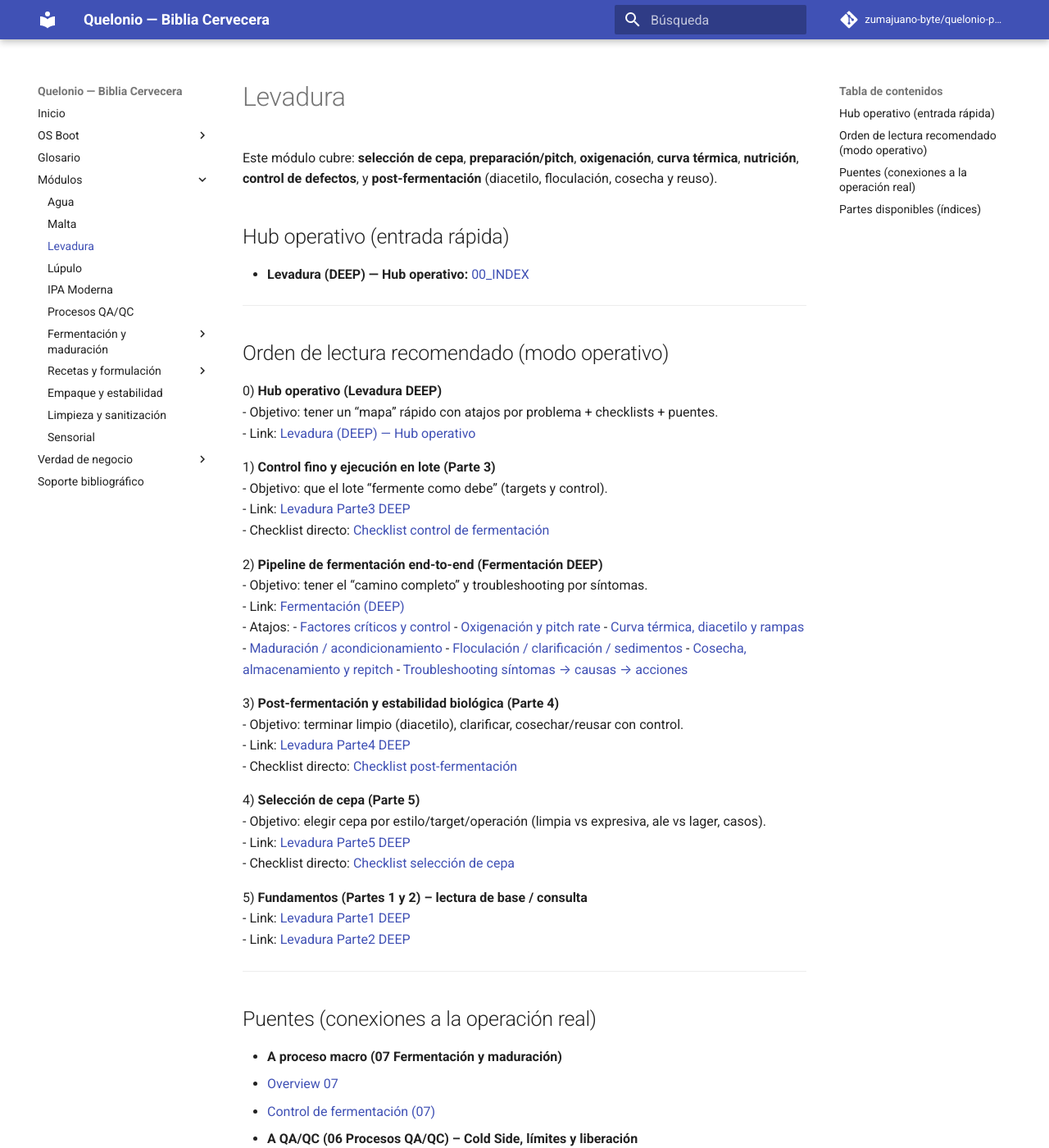
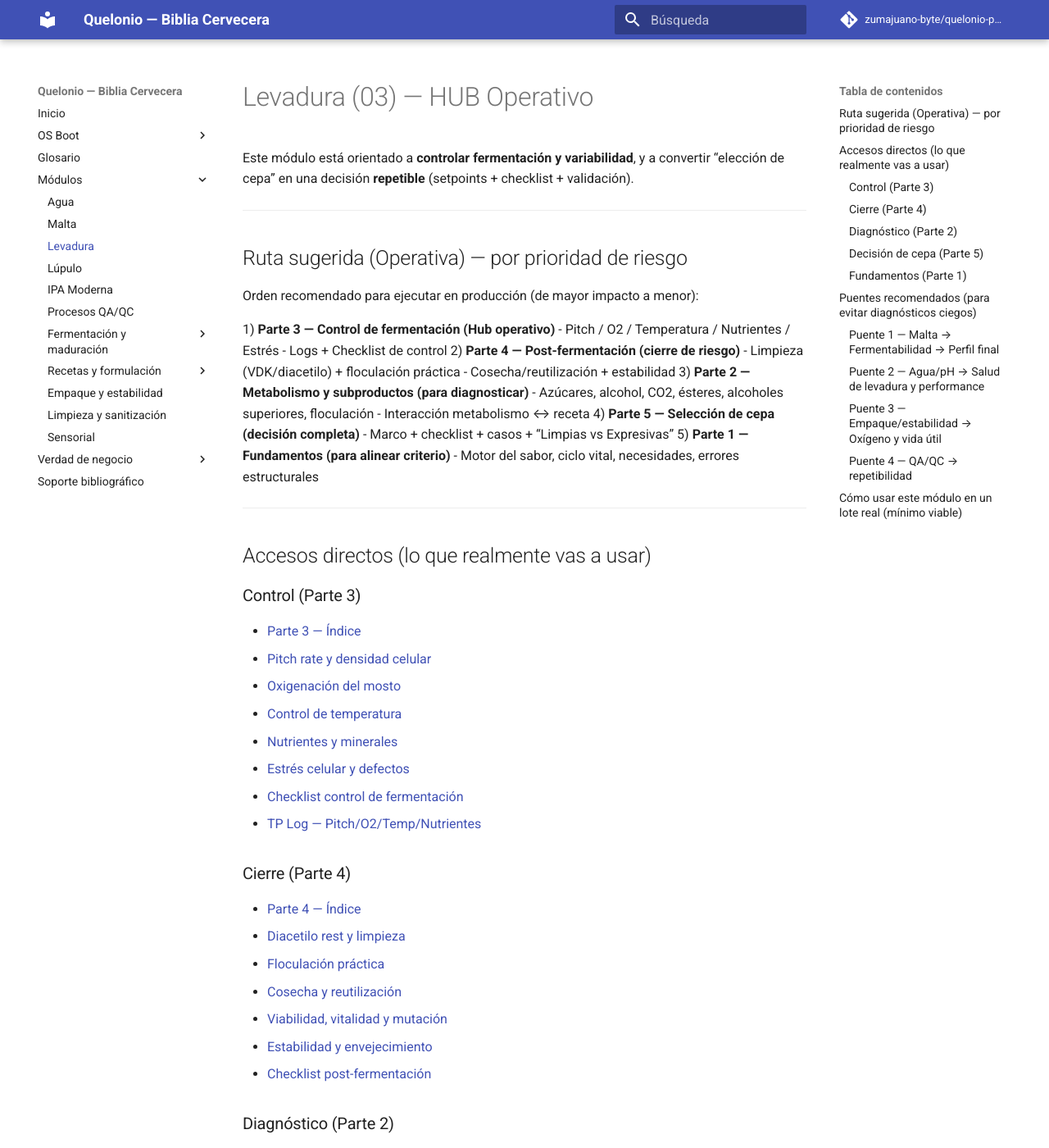
Before and after one commit to zumajuano-byte/quelonio-pages-v2, an MkDocs documentation site: the page built from docs/03_Levadura/03_Levadura.md, in a window 1280 px wide and 1400 px high. Shown: the whole window at 82% size. Built offline with MkDocs 1.6.1 and Material for MkDocs 9.7.7, drawn with Linux system fonts in a browser that asks for light colours; comment, search, counter and statistics services are not loaded; some of the changed text lies outside the part shown.

Commit message:
docs(levadura): normalize 03 hub with operativa route

```diff
--- a/docs/03_Levadura/03_Levadura.md
+++ b/docs/03_Levadura/03_Levadura.md
@@ -1,72 +1,103 @@
-# Levadura
+# Levadura (03) — HUB Operativo
 
-Este módulo cubre: **selección de cepa**, **preparación/pitch**, **oxigenación**, **curva térmica**, **nutrición**, **control de defectos**, y **post-fermentación** (diacetilo, floculación, cosecha y reuso).
-
-## Hub operativo (entrada rápida)
-- **Levadura (DEEP) — Hub operativo:** [00_INDEX](Levadura_Parte3_DEEP/00_INDEX.md)
+Este módulo está orientado a **controlar fermentación y variabilidad**, y a convertir “elección de cepa” en una decisión **repetible** (setpoints + checklist + validación).
 
 ---
 
-## Orden de lectura recomendado (modo operativo)
+## Ruta sugerida (Operativa) — por prioridad de riesgo
+Orden recomendado para ejecutar en producción (de mayor impacto a menor):
 
-0) **Hub operativo (Levadura DEEP)**
-   - Objetivo: tener un “mapa” rápido con atajos por problema + checklists + puentes.
-   - Link: [Levadura (DEEP) — Hub operativo](Levadura_Parte3_DEEP/00_INDEX.md)
-
-1) **Control fino y ejecución en lote (Parte 3)**
-   - Objetivo: que el lote “fermente como debe” (targets y control).
-   - Link: [Levadura Parte3 DEEP](Levadura_Parte3_DEEP/00_Indice_Levadura_Parte3.md)
-   - Checklist directo: [Checklist control de fermentación](Levadura_Parte3_DEEP/60_Checklist_Control_Fermentacion.md)
-
-2) **Pipeline de fermentación end-to-end (Fermentación DEEP)**
-   - Objetivo: tener el “camino completo” y troubleshooting por síntomas.
-   - Link: [Fermentación (DEEP)](Fermentacion_DEEP/00_INDEX.md)
-   - Atajos:
-     - [Factores críticos y control](Fermentacion_DEEP/01_Factores_criticos_y_control.md)
-     - [Oxigenación y pitch rate](Fermentacion_DEEP/02_Oxigenacion_y_pitch_rate.md)
-     - [Curva térmica, diacetilo y rampas](Fermentacion_DEEP/03_Curva_termica_diacetilo_y_rampas.md)
-     - [Maduración / acondicionamiento](Fermentacion_DEEP/04_Maduracion_Acondicionamiento.md)
-     - [Floculación / clarificación / sedimentos](Fermentacion_DEEP/05_Floculacion_clarificacion_y_sedimentos.md)
-     - [Cosecha, almacenamiento y repitch](Fermentacion_DEEP/06_Recoleccion_almacenamiento_y_repitch.md)
-     - [Troubleshooting síntomas → causas → acciones](Fermentacion_DEEP/07_Troubleshooting_sintomas_causas_acciones.md)
-
-3) **Post-fermentación y estabilidad biológica (Parte 4)**
-   - Objetivo: terminar limpio (diacetilo), clarificar, cosechar/reusar con control.
-   - Link: [Levadura Parte4 DEEP](Levadura_Parte4_DEEP/00_Indice_Levadura_Parte4.md)
-   - Checklist directo: [Checklist post-fermentación](Levadura_Parte4_DEEP/60_Checklist_Post_Fermentacion.md)
-
-4) **Selección de cepa (Parte 5)**
-   - Objetivo: elegir cepa por estilo/target/operación (limpia vs expresiva, ale vs lager, casos).
-   - Link: [Levadura Parte5 DEEP](Levadura_Parte5_DEEP/00_Indice_Levadura_Parte5.md)
-   - Checklist directo: [Checklist selección de cepa](Levadura_Parte5_DEEP/60_Checklist_Seleccion_Cepa.md)
-
-5) **Fundamentos (Partes 1 y 2) – lectura de base / consulta**
-   - Link: [Levadura Parte1 DEEP](Levadura_Parte1_DEEP/00_Indice_Levadura_Parte1.md)
-   - Link: [Levadura Parte2 DEEP](Levadura_Parte2_DEEP/00_Indice_Levadura_Parte2.md)
+1) **Parte 3 — Control de fermentación (Hub operativo)**
+   - Pitch / O2 / Temperatura / Nutrientes / Estrés
+   - Logs + Checklist de control
+2) **Parte 4 — Post-fermentación (cierre de riesgo)**
+   - Limpieza (VDK/diacetilo) + floculación práctica
+   - Cosecha/reutilización + estabilidad
+3) **Parte 2 — Metabolismo y subproductos (para diagnosticar)**
+   - Azúcares, alcohol, CO2, ésteres, alcoholes superiores, floculación
+   - Interacción metabolismo ↔ receta
+4) **Parte 5 — Selección de cepa (decisión completa)**
+   - Marco + checklist + casos + “Limpias vs Expresivas”
+5) **Parte 1 — Fundamentos (para alinear criterio)**
+   - Motor del sabor, ciclo vital, necesidades, errores estructurales
 
 ---
 
-## Puentes (conexiones a la operación real)
+## Accesos directos (lo que realmente vas a usar)
 
-- **A proceso macro (07 Fermentación y maduración)**
-  - [Overview 07](../07_Fermentacion_Maduracion/07_Fermentacion_Maduracion.md)
-  - [Control de fermentación (07)](../07_Fermentacion_Maduracion/Control_de_fermentacion.md)
+### Control (Parte 3)
+- [Parte 3 — Índice](Levadura_Parte3_DEEP/00_Indice_Levadura_Parte3.md)
+- [Pitch rate y densidad celular](Levadura_Parte3_DEEP/10_Pitch_Rate_y_Densidad_Celular.md)
+- [Oxigenación del mosto](Levadura_Parte3_DEEP/20_Oxigenacion_del_Mosto.md)
+- [Control de temperatura](Levadura_Parte3_DEEP/30_Control_de_Temperatura.md)
+- [Nutrientes y minerales](Levadura_Parte3_DEEP/40_Nutrientes_y_Minerales.md)
+- [Estrés celular y defectos](Levadura_Parte3_DEEP/50_Estres_Celular_y_Defectos.md)
+- [Checklist control de fermentación](Levadura_Parte3_DEEP/60_Checklist_Control_Fermentacion.md)
+- [TP Log — Pitch/O2/Temp/Nutrientes](Levadura_Parte3_DEEP/TP_Log_Pitch_O2_Temp_Nutrientes.md)
 
-- **A QA/QC (06 Procesos QA/QC) – Cold Side, límites y liberación**
-  - [Overview 06](../06_Procesos_QA_QC/06_Procesos_QA_QC.md)
+### Cierre (Parte 4)
+- [Parte 4 — Índice](Levadura_Parte4_DEEP/00_Indice_Levadura_Parte4.md)
+- [Diacetilo rest y limpieza](Levadura_Parte4_DEEP/10_Diacetilo_Rest_y_Limpieza.md)
+- [Floculación práctica](Levadura_Parte4_DEEP/20_Floculacion_Practica.md)
+- [Cosecha y reutilización](Levadura_Parte4_DEEP/30_Cosecha_y_Reutilizacion.md)
+- [Viabilidad, vitalidad y mutación](Levadura_Parte4_DEEP/40_Viabilidad_Vitalidad_y_Mutacion.md)
+- [Estabilidad y envejecimiento](Levadura_Parte4_DEEP/50_Estabilidad_y_Envejecimiento.md)
+- [Checklist post-fermentación](Levadura_Parte4_DEEP/60_Checklist_Post_Fermentacion.md)
 
-- **A Empaque/Estabilidad (09) – oxígeno, DO/TPO y shelf life**
-  - [Overview 09](../09_Empaque_Estabilidad/09_Empaque_Estabilidad.md)
-  - [Oxidación y DO](../09_Empaque_Estabilidad/Oxidacion_y_DO.md)
+### Diagnóstico (Parte 2)
+- [Parte 2 — Índice](Levadura_Parte2_DEEP/00_Indice_Levadura_Parte2.md)
+- [Metabolismo de azúcares](Levadura_Parte2_DEEP/20_Metabolismo_de_Azucares.md)
+- [Alcohol y CO2](Levadura_Parte2_DEEP/30_Produccion_de_Alcohol_y_CO2.md)
+- [Ésteres y alcoholes superiores](Levadura_Parte2_DEEP/40_Esteres_y_Alcoholes_Superiores.md)
+- [Floculación y sedimentación](Levadura_Parte2_DEEP/50_Floculacion_y_Sedimentacion.md)
+- [Interacción metabolismo ↔ receta](Levadura_Parte2_DEEP/60_Interaccion_Metabolismo_y_Receta.md)
+
+### Decisión de cepa (Parte 5)
+- [Parte 5 — Índice](Levadura_Parte5_DEEP/00_Indice_Levadura_Parte5.md)
+- [Marco de decisión selección de cepa](Levadura_Parte5_DEEP/10_Marco_Decision_Seleccion_Cepa.md)
+- [Cepas limpias vs expresivas](Levadura_Parte5_DEEP/20_Cepas_Limpias_vs_Expresivas.md)
+- Casos aplicados:
+  - [Caso — Ale Americana](Levadura_Parte5_DEEP/30_Caso_Ale_Americana.md)
+  - [Caso — Lager](Levadura_Parte5_DEEP/40_Caso_Lager.md)
+  - [Caso — NEIPA](Levadura_Parte5_DEEP/50_Caso_NEIPA.md)
+- [Checklist selección de cepa](Levadura_Parte5_DEEP/60_Checklist_Seleccion_Cepa.md)
+
+### Fundamentos (Parte 1)
+- [Parte 1 — Índice](Levadura_Parte1_DEEP/00_Indice_Levadura_Parte1.md)
+- [Levadura como motor del sabor](Levadura_Parte1_DEEP/10_La_Levadura_como_Motor_del_Sabor.md)
+- [Ciclo vital](Levadura_Parte1_DEEP/30_Ciclo_Vital_de_la_Levadura.md)
+- [Necesidades básicas](Levadura_Parte1_DEEP/40_Necesidades_Basicas.md)
+- [Errores estructurales comunes](Levadura_Parte1_DEEP/60_Errores_Estructurales_Comunes.md)
 
 ---
 
-## Partes disponibles (índices)
-- [Levadura (DEEP) — Hub operativo](Levadura_Parte3_DEEP/00_INDEX.md)
-- [Levadura Parte1 DEEP](Levadura_Parte1_DEEP/00_Indice_Levadura_Parte1.md)
-- [Levadura Parte2 DEEP](Levadura_Parte2_DEEP/00_Indice_Levadura_Parte2.md)
-- [Levadura Parte3 DEEP](Levadura_Parte3_DEEP/00_Indice_Levadura_Parte3.md)
-- [Levadura Parte4 DEEP](Levadura_Parte4_DEEP/00_Indice_Levadura_Parte4.md)
-- [Levadura Parte5 DEEP](Levadura_Parte5_DEEP/00_Indice_Levadura_Parte5.md)
-- [Fermentación (DEEP)](Fermentacion_DEEP/00_INDEX.md)
-- [Pitch rate y oxigenación (P0)](Fermentacion_DEEP/PITCH_RATE_Y_OXIGENACION.md)
+## Puentes recomendados (para evitar diagnósticos ciegos)
+
+### Puente 1 — Malta → Fermentabilidad → Perfil final
+- Si la fermentación “no cierra” como esperabas, revisá la base:
+  - Malta: fermentabilidad/enzimas/temperatura-tiempo
+  - Receta: azúcares fermentables vs no fermentables
+- Ver: `02_Malta` (fermentabilidad y tradeoffs) + Parte 2 (metabolismo).
+
+### Puente 2 — Agua/pH → Salud de levadura y performance
+- pH de maceración / pH de mosto y minerales condicionan performance.
+- Ver: `01_Agua` (control de pH y perfil) + Parte 3 (estrés/nutrientes).
+
+### Puente 3 — Empaque/estabilidad → Oxígeno y vida útil
+- Si envasás, el “cierre” define shelf life y defectos tardíos.
+- Ver: `09_Empaque_Estabilidad` + Parte 4 (estabilidad/envejecimiento).
+
+### Puente 4 — QA/QC → repetibilidad
+- Si querés consistencia real: checklist + TP logs + COA/mediciones.
+- Ver: `06_Procesos_QA_QC` + Parte 3/4 (logs y criterios).
+
+---
+
+## Cómo usar este módulo en un lote real (mínimo viable)
+1) Elegí cepa con Parte 5 (marco + checklist) y dejá setpoints cerrados.
+2) Ejecutá Parte 3 con log y checklist (especial foco 0–48 h).
+3) Cerrá con Parte 4 (diacetilo/limpieza + decisiones finales + registro).
+4) Si algo sale distinto: Parte 2 para diagnóstico.
+5) Solo si querés alinear criterio o entrenar: Parte 1.
+
+---
```
